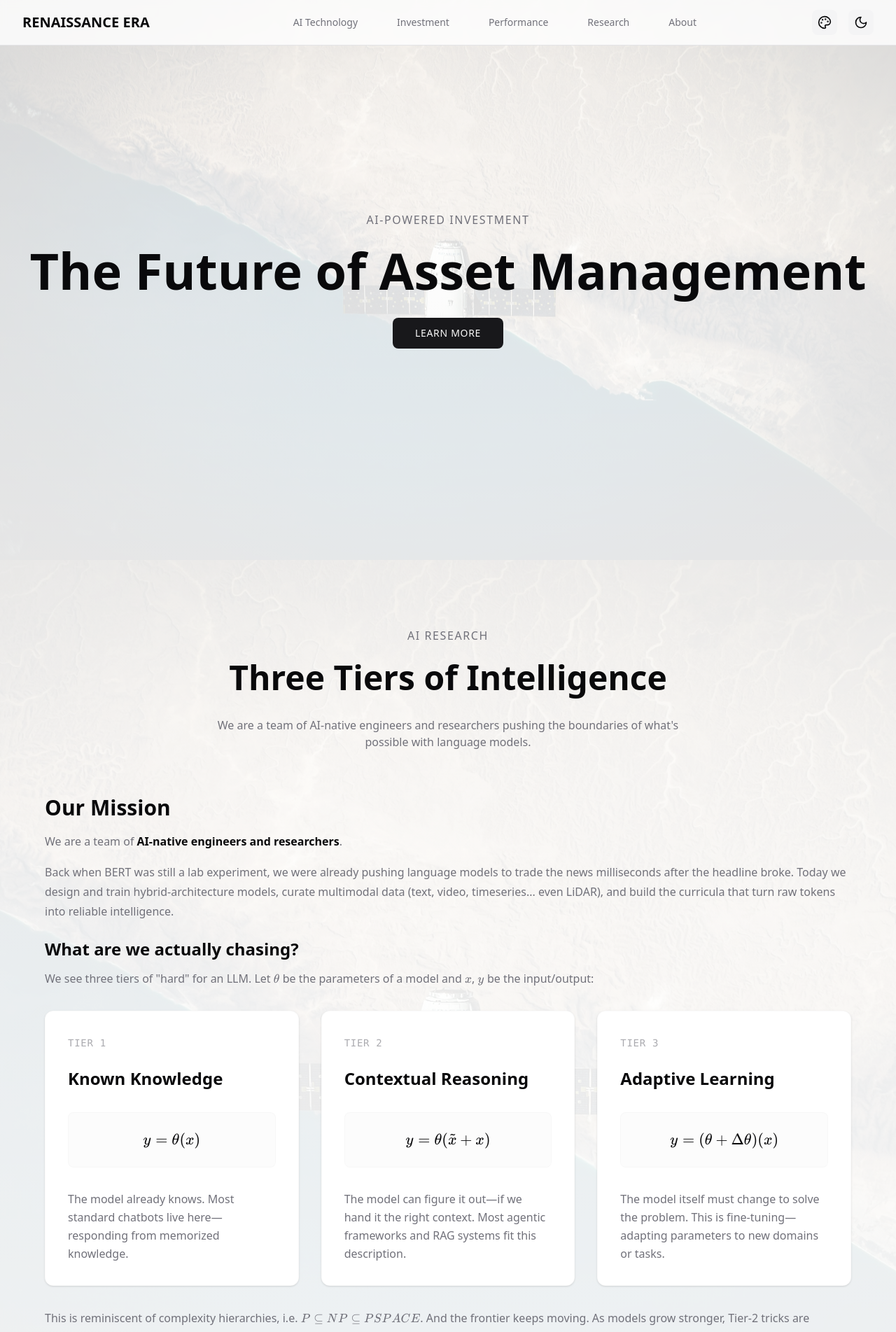
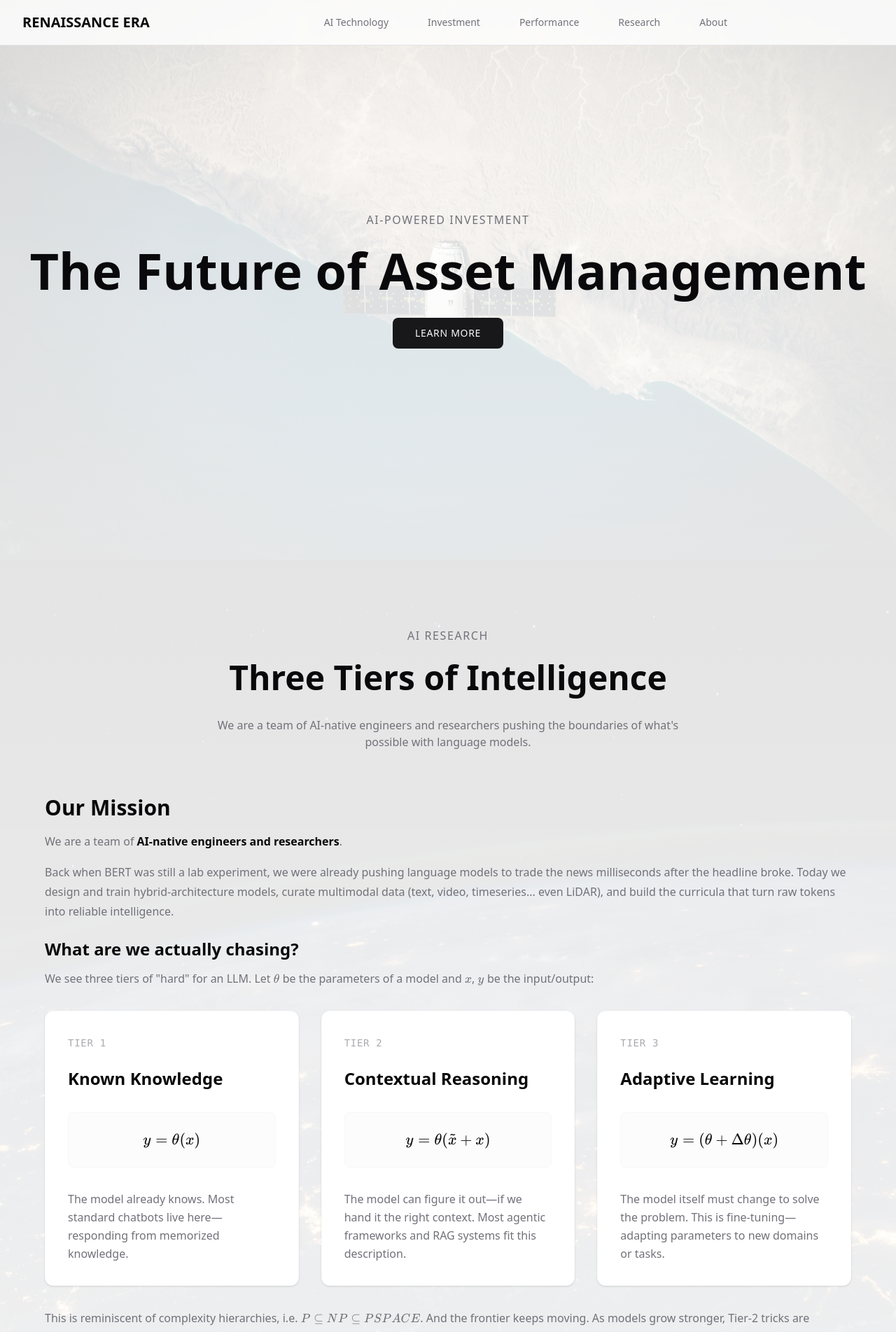
Before and after one commit to platx-ai/platx-ai.github.io, a React (Vite) app: page / in a window 1280 px wide. Shown: the top 1903 px of the page at 70% size. Built offline with nearby package versions, Linux system fonts and the light colour scheme.

Commit message:
docs: update contact info and navigation UI
Update company contact details with office addresses and remove theme toggle from navigation. Also change technology page background image.

```diff
--- a/content/about/index.md
+++ b/content/about/index.md
@@ -24,8 +24,14 @@ We welcome individuals who are committed to applying cutting-edge AI innovation
 
 We seek researchers, engineers, and domain experts who value first principles, robust systems, and disciplined risk management.
 
-## Contact Information
+## Contact US
 
-**Our email address:** [contact@renaissance-era.com](mailto:contact@renaissance-era.com)
+**Email:** [contact@renaissance-era.com](mailto:contact@renaissance-era.com)
 
-**Address:** [To be provided]
+**Beijing Office**:
+
+36th Floor, Tower C, Huaxi International Center, No. 6 Jianguomenwai Avenue, Chaoyang District, Beijing, China   100022
+
+**Hongkong Office**:
+
+43F, Champion Tower, 3 Garden Road, Central, Hong Kong
--- a/content/technology/index.md
+++ b/content/technology/index.md
@@ -1,7 +1,7 @@
 ---
 title: "AI Research"
 heading: "Three Tiers of Intelligence"
-background: "/_shared/backgrounds/space-satellite.jpg"
+background: "/_shared/backgrounds/investment-tech.jpg"
 description: "We are a team of AI-native engineers and researchers pushing the boundaries of what's possible with language models."
 
 ---
--- a/src/components/layout/Navigation.tsx
+++ b/src/components/layout/Navigation.tsx
@@ -49,8 +49,8 @@ const Navigation: React.FC = () => {
           </div>
 
           <div className="flex items-center space-x-4">
-            <BackgroundSchemeSelector />
-            <ThemeToggle />
+            {/* <BackgroundSchemeSelector />
+            <ThemeToggle /> */}
             <div className="md:hidden">
               <button
                 onClick={() => setIsOpen(!isOpen)}
```
